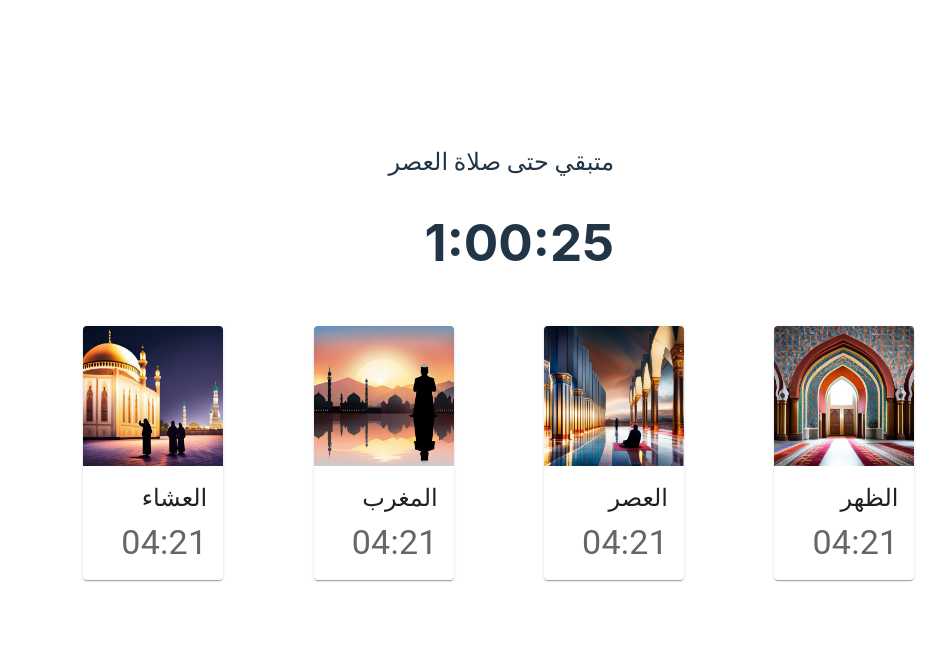
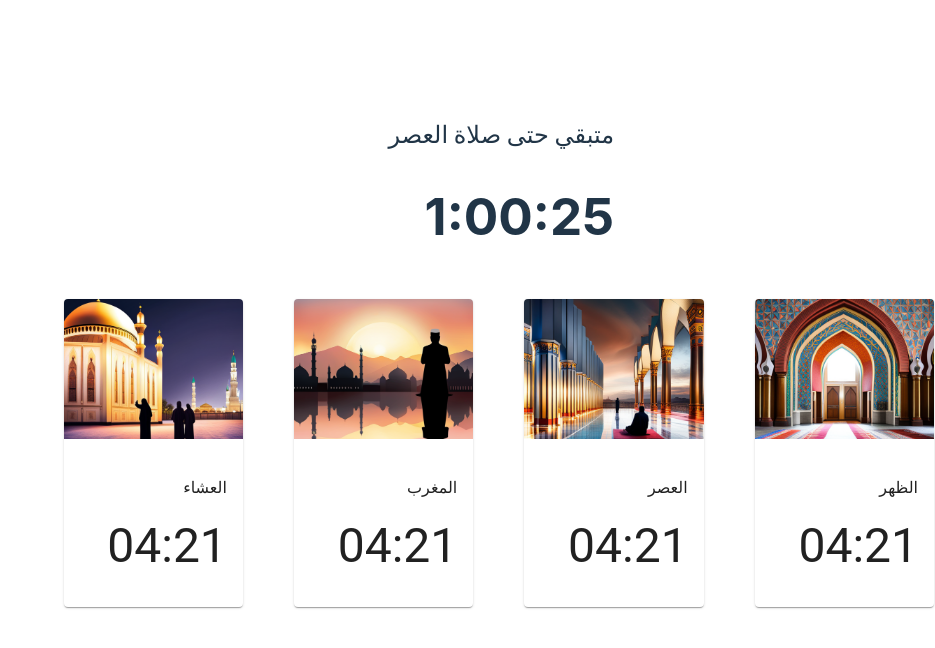
Before and after one commit to almuhannad1/prayersTime, a React (Vite) app: page / in a window 1280 px wide. Shown: the top 648 px of the page, without its empty margins (345-1280 px from the left). Built offline with nearby package versions, Linux system fonts and the light colour scheme.

Commit message:
Add font family

```diff
--- a/src/App.css
+++ b/src/App.css
@@ -1,5 +1,13 @@
+/* Font Family */
+@import url("https://fonts.googleapis.com/css2?family=IBM+Plex+Sans+Arabic:wght@100;200;300;400;500;600;700&display=swap");
+/* === Font Family === */
+
 html {
   direction: rtl;
+  /* Font Family */
+  font-family: "IBM Plex Sans Arabic", sans-serif;
+/* === Font Family === */
+
 }
 
 .logo {
@@ -38,10 +46,10 @@ html {
   color: #888;
 }
 
-.MuiOutlinedInput-notchedOutline{
+.MuiOutlinedInput-notchedOutline {
   border-color: white !important;
 }
 
-.MuiSvgIcon-root  {
+.MuiSvgIcon-root {
   color: white !important;
 }
--- a/src/components/Prayer.jsx
+++ b/src/components/Prayer.jsx
@@ -4,9 +4,10 @@ import CardMedia from '@mui/material/CardMedia';
 import Typography from '@mui/material/Typography';
 import { CardActionArea } from '@mui/material';
 
+// eslint-disable-next-line react/prop-types
 export default function ActionAreaCard({ name, time, image }) {
     return (
-        <Card sx={{ maxWidth: 345 }}>
+        <Card sx={{ width: "14vw" }}>
             <CardActionArea>
                 <CardMedia
                     component="img"
@@ -15,12 +16,9 @@ export default function ActionAreaCard({ name, time, image }) {
                     alt="green iguana"
                 />
                 <CardContent>
-                    <Typography gutterBottom variant="h5" component="div">
-                        {name}
-                    </Typography>
-                    <Typography variant="h4" color="text.secondary">
-                        {time}
-                    </Typography>
+                    <h4>{name}</h4>
+
+                    <Typography variant="h3" gutterBottom>{time}</Typography>
                 </CardContent>
             </CardActionArea>
         </Card>
```
